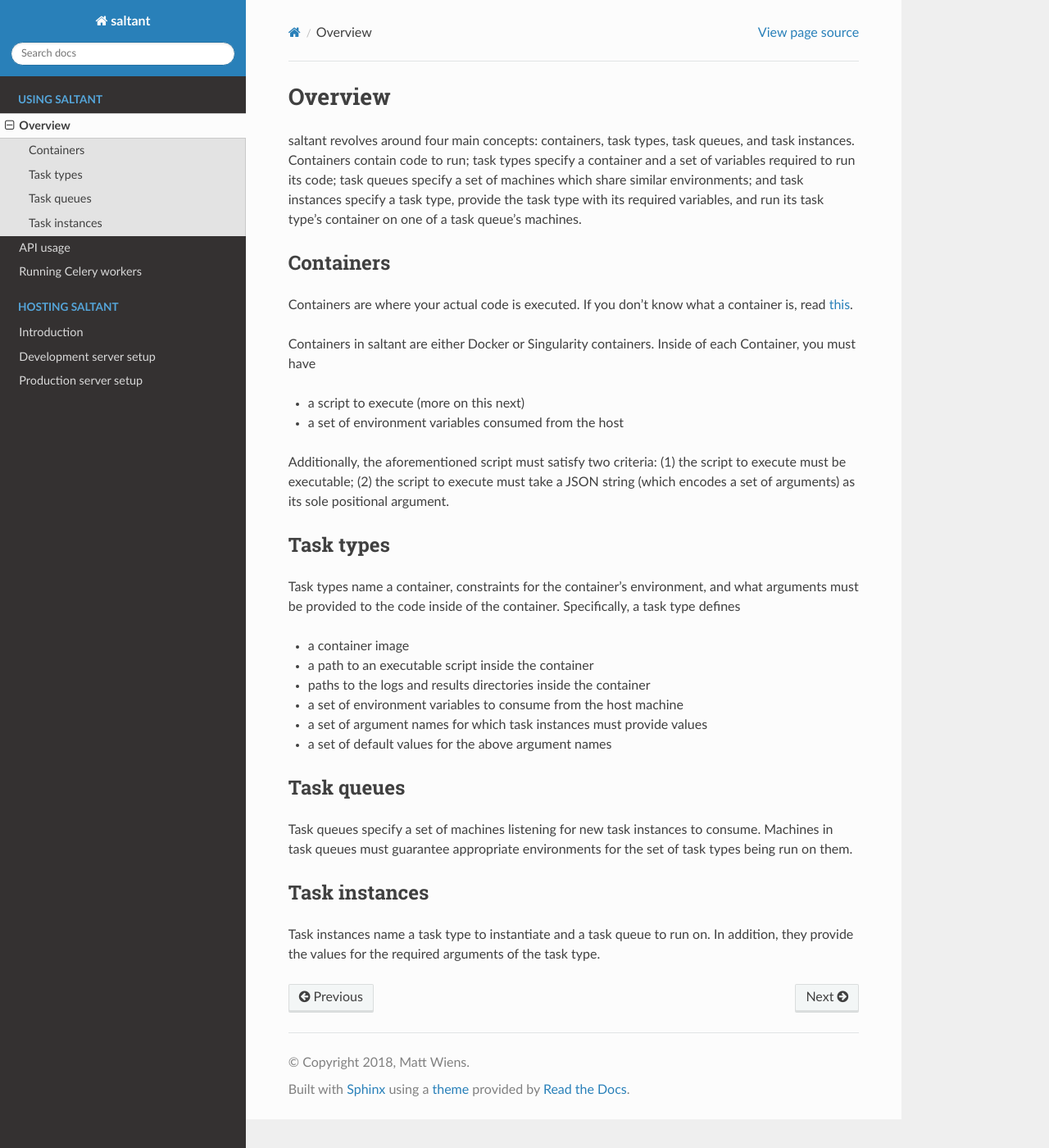
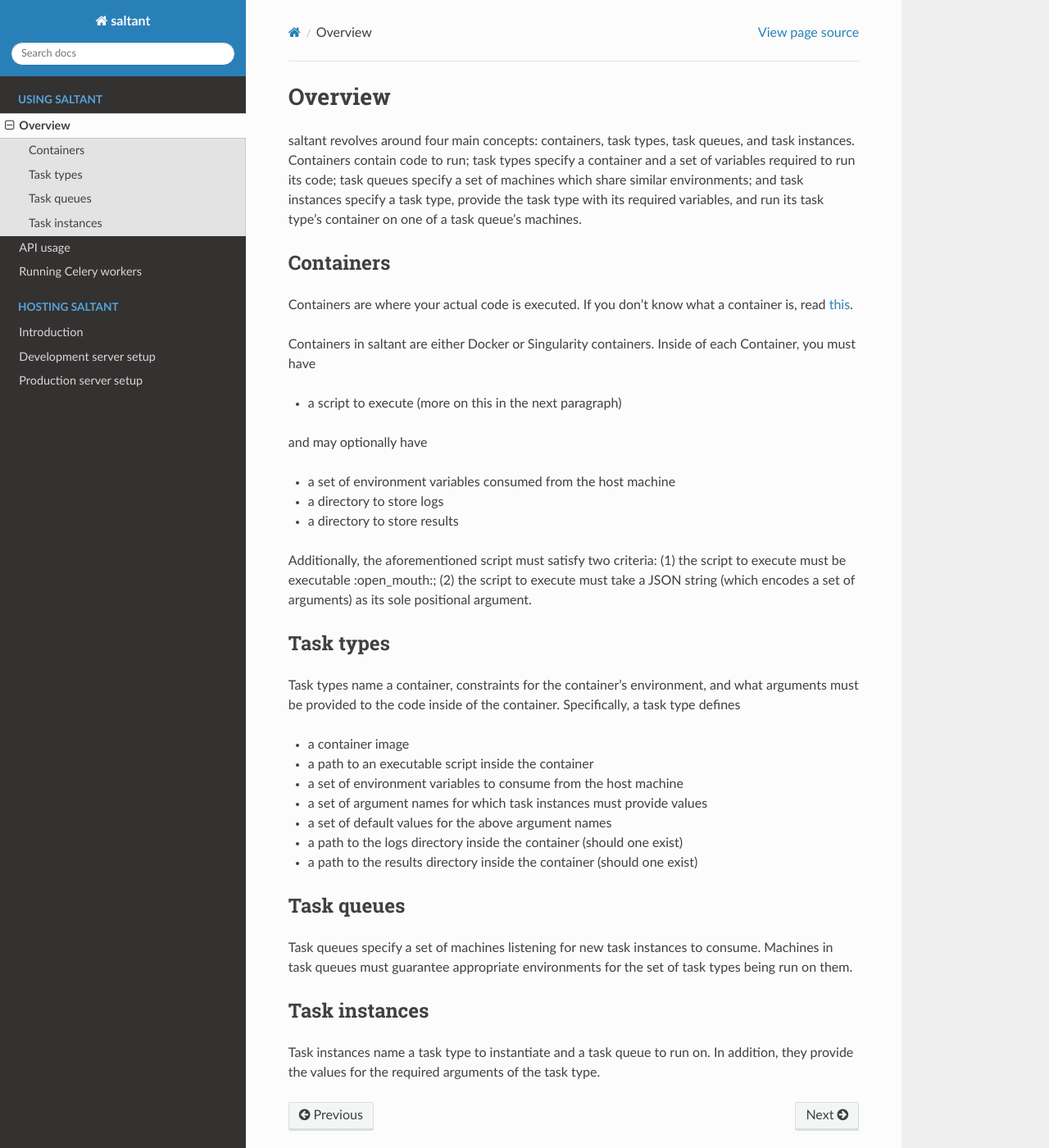
Before and after one commit to saltant-org/saltant, a Sphinx documentation site: the page built from docs/source/using/overview.rst, in a window 1280 px wide and 1400 px high. Shown: the whole window at 82% size. Built offline with Sphinx 7.4.7 and the Read the Docs theme 2.0.0, drawn with Linux system fonts in a browser that asks for light colours.

Commit message:
Add more detail to overview in docs

```diff
--- a/docs/source/using/overview.rst
+++ b/docs/source/using/overview.rst
@@ -19,13 +19,18 @@
 Containers in saltant are either Docker or Singularity containers.
 Inside of each Container, you must have
 
-+ a script to execute (more on this next)
-+ a set of environment variables consumed from the host
++ a script to execute (more on this in the next paragraph)
+
+and may optionally have
+
++ a set of environment variables consumed from the host machine
++ a directory to store logs
++ a directory to store results
 
 Additionally, the aforementioned script must satisfy two criteria: (1)
-the script to execute must be executable; (2) the script to execute must
-take a JSON string (which encodes a set of arguments) as its sole
-positional argument.
+the script to execute must be executable :open_mouth:; (2) the script to
+execute must take a JSON string (which encodes a set of arguments) as
+its sole positional argument.
 
 Task types
 ----------
@@ -36,10 +41,11 @@
 
 + a container image
 + a path to an executable script inside the container
-+ paths to the logs and results directories inside the container
 + a set of environment variables to consume from the host machine
 + a set of argument names for which task instances must provide values
 + a set of default values for the above argument names
++ a path to the logs directory inside the container (should one exist)
++ a path to the results directory inside the container (should one exist)
 
 Task queues
 -----------
```
Also changed, not shown: README.md (+9 -3 lines).
